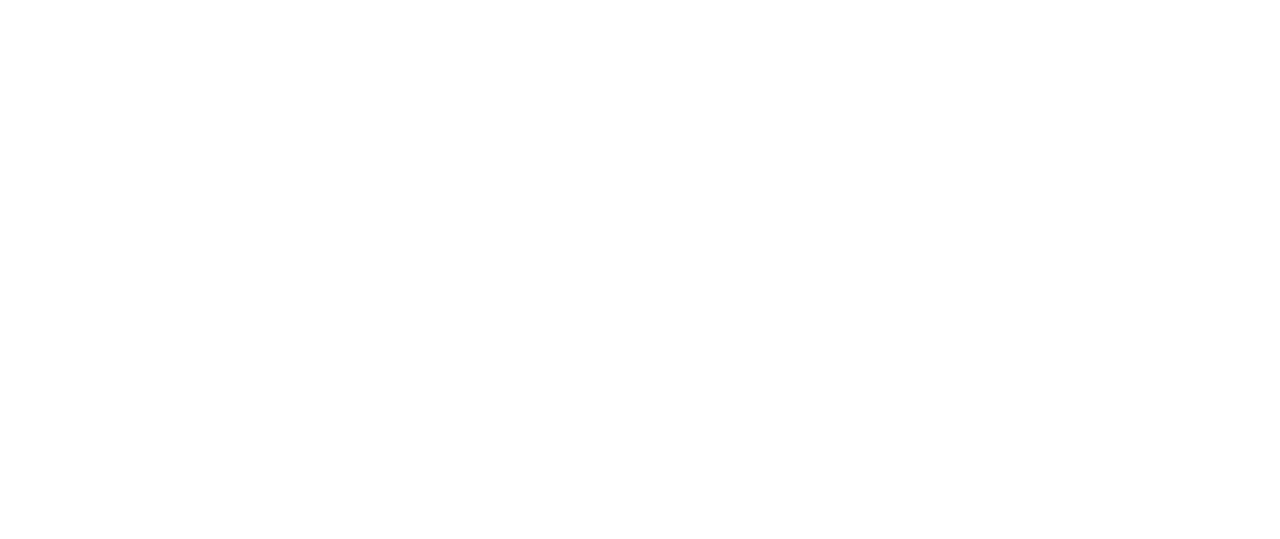
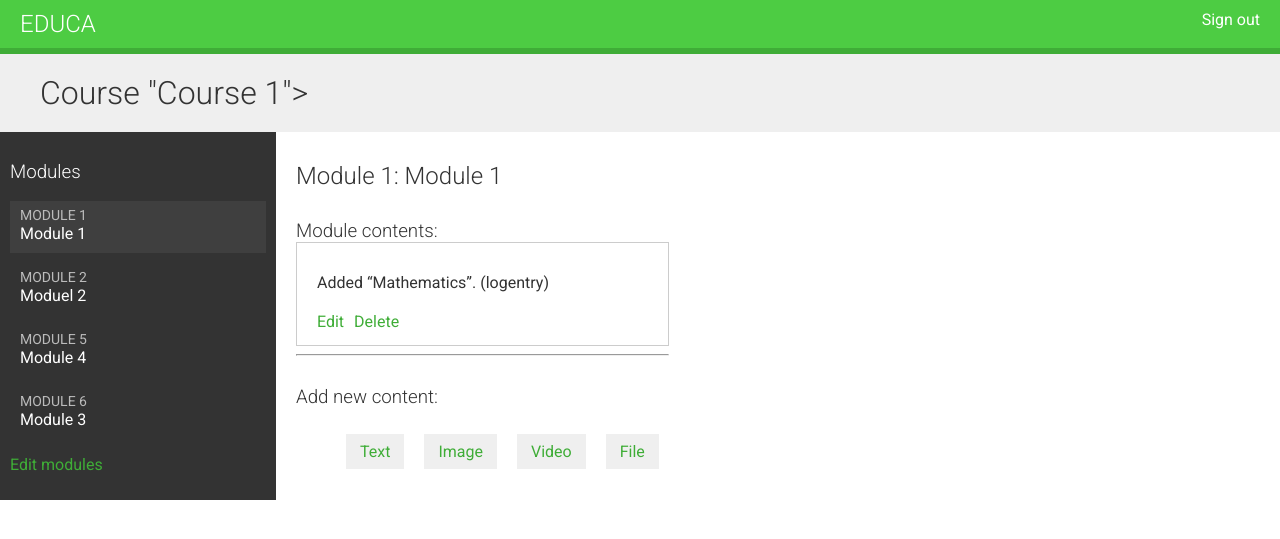
Before and after one commit to cicekhayri/e-learning-platform, a Django app: page /course/module/1/ in a window 1280 px wide. Before the commit the part shown is empty. Shown: the top 539 px of the page. Run offline with Django 3.2, Linux system fonts and the light colour scheme; a user stored in the database is signed in; data comes from the database, SQL or seed files in the repository; tables that the repository leaves empty hold one stand-in row (values such as "Sample post"); some libraries are stand-ins or nearby versions.

Commit message:
modules shows up on sidebar

```diff
--- a/courses/templates/courses/manage/course/list.html
+++ b/courses/templates/courses/manage/course/list.html
@@ -13,6 +13,9 @@
                     <a href="{% url "course_edit" course.id %}">Edit</a>
                     <a href="{% url "course_delete" course.id %}">Delete</a>
                     <a href="{% url "course_module_update" course.id %}">Edit modules</a>
+                    {% if course.modules.count > 0 %}
+                        <a href="{% url "module_content_list" course.modules.first.id %}">Manage contents</a>
+                    {% endif %}
                 </p>
             </div>
         {% empty %}
--- a/courses/templates/courses/manage/module/content_list.html
+++ b/courses/templates/courses/manage/module/content_list.html
@@ -0,0 +1,60 @@
+{% extends "base.html" %}
+{% load course %}
+
+{% block title %}
+    Module {{ module.order|add:1 }}: {{ module.title }}
+{% endblock %}
+
+{% block content %}
+{% with course=module.course %}
+    <h1>Course "{{ course.title }}"></h1>
+    <div class="contents">
+        <h3>Modules</h3>
+        <ul id="modules">
+            {% for m in course.modules.all %}
+                <li data-id="{{ m.id }}" {% if m == module %} class="selected"{% endif %}>
+                    <a href="{% url "module_content_list" m.id %}">
+                        <span>
+                            Module <span class="order">{{ m.order|add:1 }}</span>
+                        </span>
+                        <br>
+                        {{ m.title }}
+                    </a>
+                </li>
+            {% empty %}
+                <li>No modules yet.</li>
+            {% endfor %}
+        </ul>
+        <p><a href="{% url "course_module_update" course.id %}">Edit modules</a></p>
+    </div>
+    <div class="module">
+        <h2>Module {{ module.order|add:1 }}: {{ module.title }}</h2>
+        <h3>Module contents:</h3>
+
+        <div id="module-contents">
+            {% for content in module.contents.all %}
+                <div data-id="{{ content.id }}">
+                    {% with item=content.item %}
+                        <p>{{ item }} ({{ item|model_name }})</p>
+                        <a href="{% url "module_content_update" module.id item|model_name item.id %}">Edit</a>
+                        <form action="{% url "module_content_delete" content.id %}" method="post">
+                            <input type="submit" value="Delete">
+                            {% csrf_token %}
+                        </form>
+                    {% endwith %}
+                </div>
+            {% empty %}
+                <p>This module has no contents yet.</p>
+            {% endfor %}
+        </div>
+        <hr>
+        <h3>Add new content:</h3>
+        <ul class="content-types">
+            <li><a href="{% url "module_content_create" module.id "text" %}">Text</a></li>
+            <li><a href="{% url "module_content_create" module.id "image" %}">Image</a></li>
+           <li><a href="{% url "module_content_create" module.id "video" %}">Video</a></li>
+            <li><a href="{% url "module_content_create" module.id "file" %}">File</a></li>
+        </ul>
+    </div>
+{% endwith %}
+{% endblock %}
--- /dev/null
+++ b/courses/templatetags/course.py
@@ -0,0 +1,10 @@
+from django import template
+
+register = template.Library()
+
+@register.filter
+def model_name(obj):
+    try:
+        return obj._meta.model_name
+    except AttributeError:
+        return None
```
Also changed, not shown: courses/templatetags/__init__.py (added).
